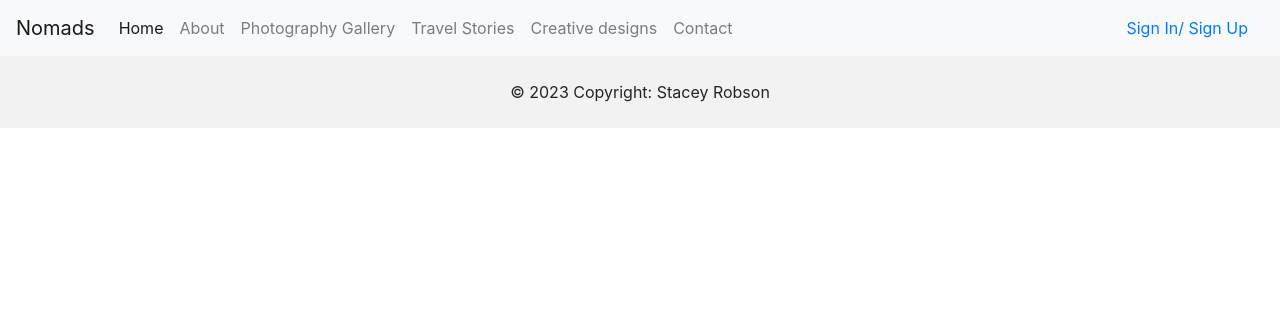
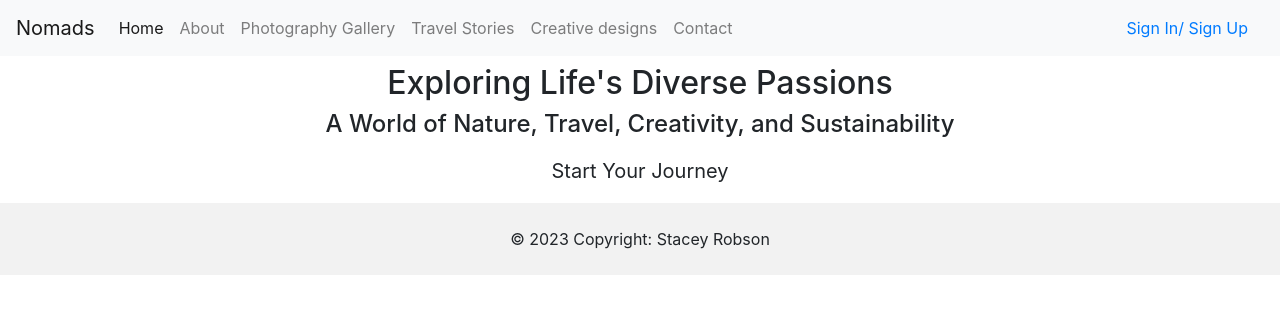
Before and after one commit to StaceyRb89/dream-team, a plain HTML site: page assets/index.html in a window 1280 px wide. Drawn offline with nearby package versions, Linux system fonts and the light colour scheme.

Commit message:
header added

```diff
--- a/assets/index.html
+++ b/assets/index.html
@@ -35,7 +35,16 @@
           </div>
         </nav>
       </section>
-
+     <!-- Jumbotron -->
+  <div class="p-2 text-center rounded-3 jumbotron-container">
+    <div class="jumbo d-flex justify-content-center align-items-center h-100 text-container">
+      <div>
+        <h2>Exploring Life's Diverse Passions</h2>
+        <h4>A World of Nature, Travel, Creativity, and Sustainability</h4>
+        <a class="btn btn-start-journey btn-lg" href="#!" role="button">Start Your Journey</a>
+      </div>
+    </div>
+  </div>
 
 
       <!-- Copyright -->
```
